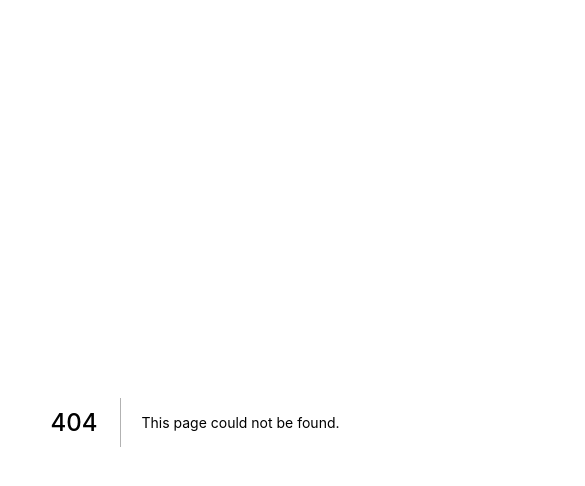
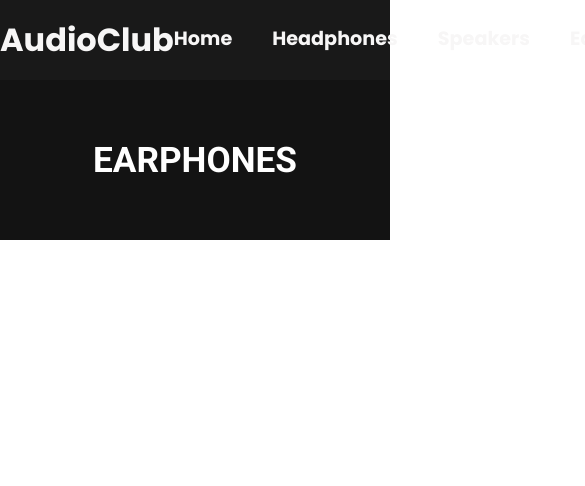
Before and after one commit to mateusmatosleonardo/audio-club, a Next.js app: page /Earphones in a window 390 px wide. Before the commit this address had no page. Shown: the top 486 px of the page, 585 px wide, since content can reach past the window. Built offline with nearby package versions, Linux system fonts and the light colour scheme.

Commit message:
:sparkles: creating a page Earphones

```diff
--- a/src/components/Header/index.tsx
+++ b/src/components/Header/index.tsx
@@ -12,8 +12,8 @@ const Header = () =>{
                 <div className={style.centerItems}>
                     <a href="#" className={style.items}>Home</a>
                     <a href="Headphones" className={style.items}>Headphones</a>
-                    <a href="#" className={style.items}>Speakers</a>
-                    <a href="#" className={style.items}>Earphones</a>
+                    <a href="Speakers" className={style.items}>Speakers</a>
+                    <a href="Earphones" className={style.items}>Earphones</a>
                     <Image
                         src={Car}
                         width={35}
--- /dev/null
+++ b/src/pages/Earphones/index.tsx
@@ -0,0 +1,14 @@
+import React from 'react';
+import ContainerTitle from '../../components/ContainerTitle';
+import Header from '../../components/Header';
+
+const Earphones = () =>{
+    return(
+        <>
+            <Header/>
+            <ContainerTitle title="Earphones" />
+        </>
+    )
+}
+
+export default Earphones;
--- a/src/styles/containerTitle.module.css
+++ b/src/styles/containerTitle.module.css
@@ -2,7 +2,7 @@
 
 .container{
     width: 100%;
-    height: 140px;
+    height: 160px;
     display: flex;
     justify-content: center;
     align-items: center;
```
